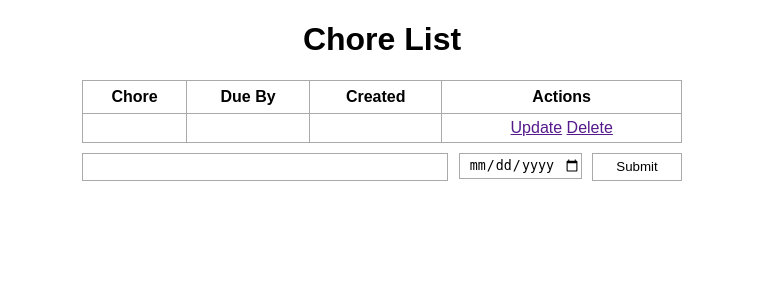
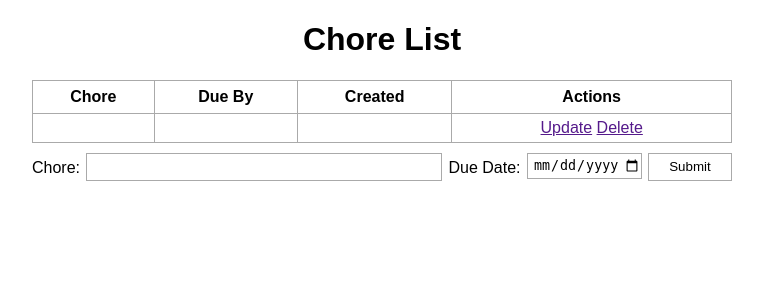
Before and after one commit to 8BitJustin/chore_list, a Flask app: page / in a window 1280 px wide. Shown: the top 300 px of the page, without its empty margins (258-1021 px from the left). Run offline with Flask 2, Linux system fonts and the light colour scheme.

Commit message:
Added labels to input boxes on index.html.

```diff
--- a/static/css/styles.css
+++ b/static/css/styles.css
@@ -5,7 +5,7 @@ body, html {
 
 .content {
     margin: 0 auto;
-    width: 600px;
+    width: 700px;
 }
 
 .content h1 {
@@ -49,20 +49,24 @@ form {
 
 }
 
+label {
+    margin-top: 6px;
+}
+
 #content {
-    width: 60%;
+    width: 50%;
     height: 24px;
     text-align: center;
 }
 
 #due_date {
-    width: 20%;
+    width: 16%;
     height: 24px;
     text-align: center;
 }
 
 #submit_btn {
-    width: 15%;
+    width: 12%;
     height: 28px;
     background-color: white;
 }
--- a/templates/index.html
+++ b/templates/index.html
@@ -27,7 +27,9 @@
     </table>
 
     <form action="/" method="POST">
+        <label for="content">Chore:</label>
         <input type="text" name="content" class="input_box" id="content">
+        <label for="due_date">Due Date:</label>
         <input type="date" placeholder="Due Date" name="due_date" class="input_box"
                id="due_date">
         <input type="submit" value="Submit" class="input_box" id="submit_btn">
```
